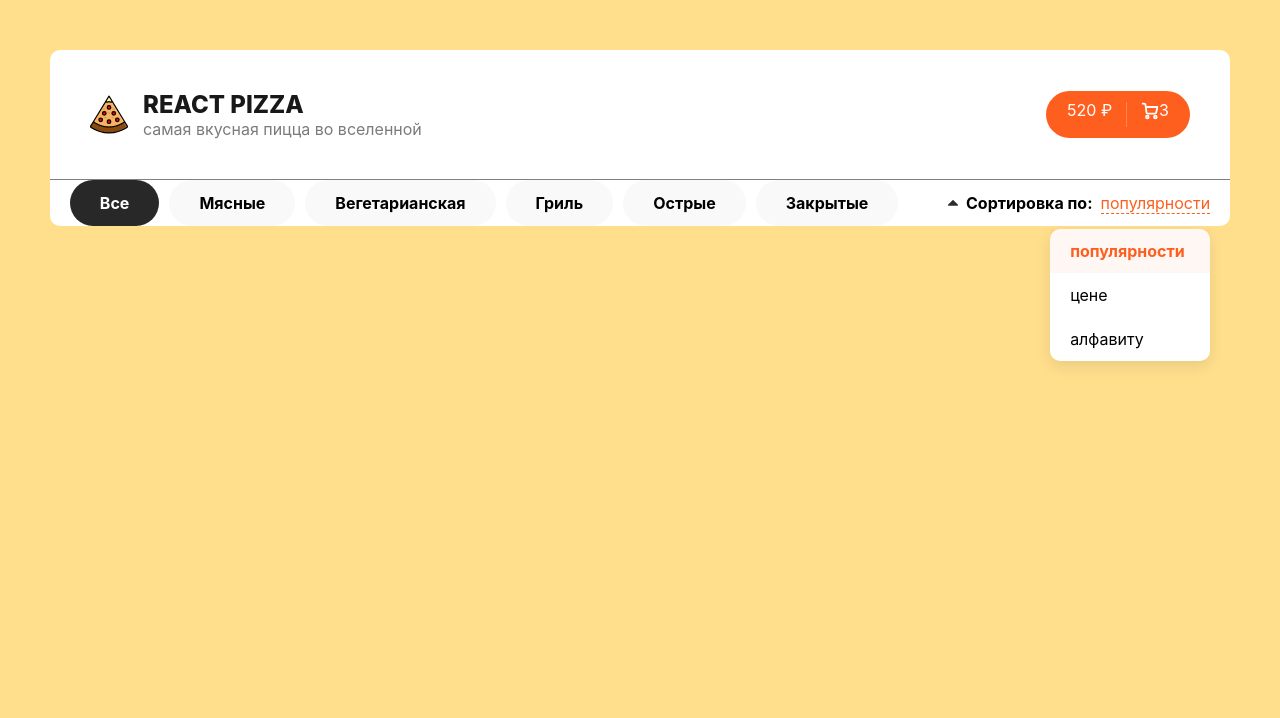
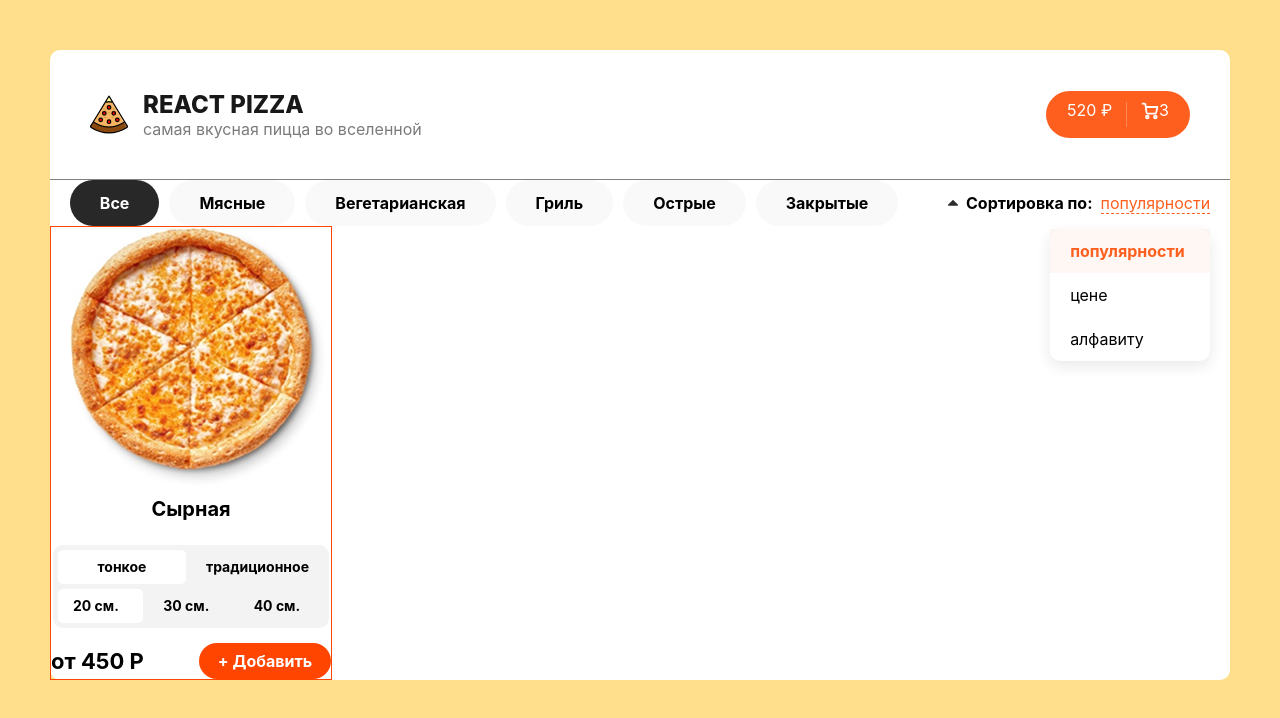
Before and after one commit to ggnett/react_pizza, a React (Create React App) app: page / in a window 1280 px wide. Shown: the top 718 px of the page. Built offline with nearby package versions, Linux system fonts and the light colour scheme.

Commit message:
make card

```diff
--- a/src/App.jsx
+++ b/src/App.jsx
@@ -1,12 +1,14 @@
 import './normalize.scss';
 import Header from './components/Header/Header';
 import NavBar from './components/NavBar/NavBar';
+import ProductCard from './components/ProductCard/ProductCard'
 
 function App() {
     return (
         <div class="wrapper">
             <Header />
             <NavBar />
+            <ProductCard />
         </div>
     );
 }
--- /dev/null
+++ b/src/components/ProductCard/ProductCard.jsx
@@ -0,0 +1,26 @@
+import React from 'react';
+import './ProductCard.scss';
+
+export default function ProductCard() {
+    return (
+        <div class="card">
+            <img src="./img/imgPizza/sirn.jpg" alt="gg" />
+            <p class="nameP">Сырная</p>
+            <div class="presc">
+                <ul class="weight">
+                    <li class="active">тонкое</li>
+                    <li>традиционное</li>
+                </ul>
+                <ul class="size">
+                    <li class="active">20 см.</li>
+                    <li>30 см.</li>
+                    <li>40 см.</li>
+                </ul>
+            </div>
+            <div className="price">
+                <p>от 450 Р</p>
+                <span className="ad">+ Добавить</span>
+            </div>
+        </div>
+    );
+}
--- /dev/null
+++ b/src/components/ProductCard/ProductCard.scss
@@ -0,0 +1,97 @@
+.card {
+    width: 280px;
+    // height:459px;
+    display: flex;
+    flex-direction: column;
+    align-items: center;
+    border: 1px solid orangered;
+
+    img {
+        margin-left: 15px;
+    }
+
+    .nameP {
+        width: 100%;
+        height: 28px;
+        font-size: 20px;
+        font-weight: bold;
+        text-align: center;
+        margin-top: 10px;
+        margin-bottom: 20px;
+    }
+
+    li {
+        cursor: pointer;
+
+        &:hover {
+            background-color: lighten($color: #000000, $amount: 90%);
+        }
+    }
+
+    .presc {
+        margin-bottom: 15px;
+        width: 95%;
+        padding: 5px;
+        background-color: #f3f3f3;
+        border-radius: 10px;
+        font-size: 14px;
+        font-weight: bold;
+        ul {
+            display: flex;
+            // justify-content: space-around;
+            gap: 5px;
+
+            li {
+                width: 33%;
+                list-style-type: none;
+                padding: 10px 15px;
+                line-height: 1;
+                border-radius: 5px;
+            }
+        }
+
+        .weight {
+            margin-bottom: 5px;
+
+            li {
+                width: 132px;
+                text-align: center;
+            }
+        }
+    }
+
+    .price {
+        width: 100%;
+        display: flex;
+        justify-content: space-between;
+        align-items: center;
+    }
+
+    .ad {
+        width: 132px;
+        // height: 40px;
+        background-color: orangered;
+        border-radius: 30px;
+        color: white;
+        padding: 10px 0px;
+        line-height: 1;
+        font-size: 16px;
+        font-weight: 700;
+        text-align: center;
+        vertical-align: middle;
+        cursor: pointer;
+
+        &:hover {
+            background-color: lighten($color: orangered, $amount: 5%);
+        }
+    }
+
+    p {
+        font-size: 22px;
+        font-weight: 700;
+    }
+
+    li.active {
+        background-color: white;
+    }
+}
```
